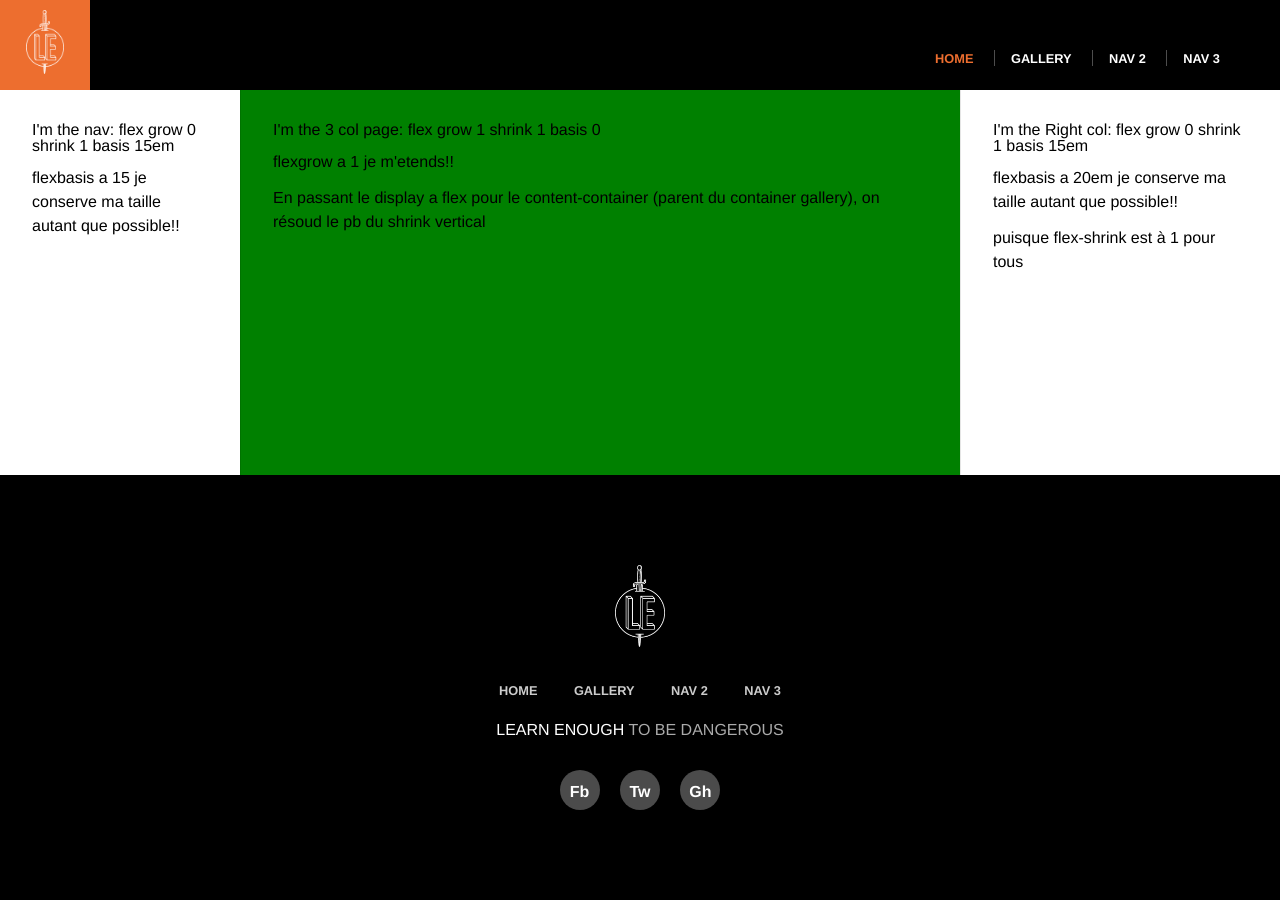
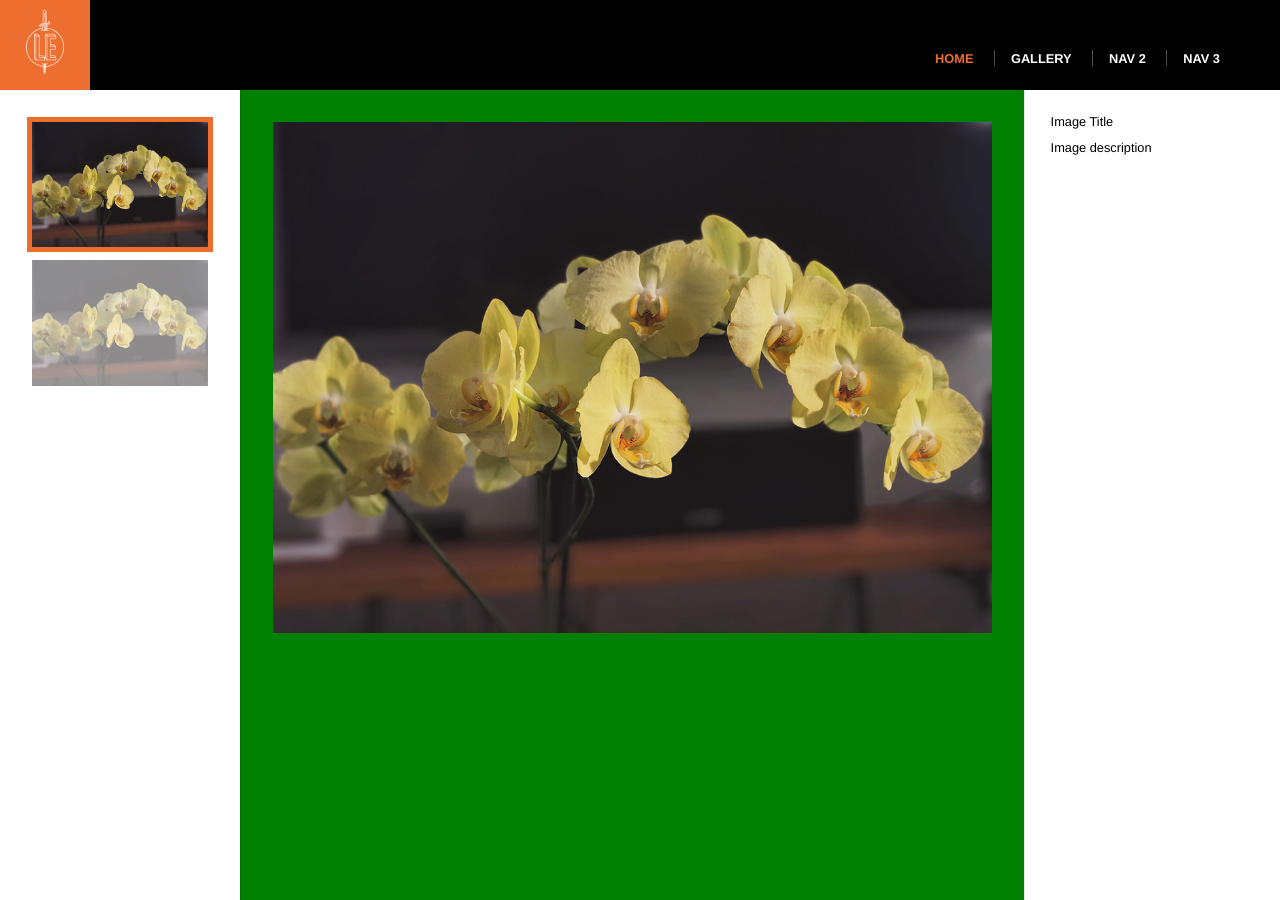
Before and after one commit to didierClin/LearnEnought-CSS, a Jekyll site: the page built from gallery/index.html, in a window 1280 px wide and 900 px high. Built offline with Jekyll 4.4.1, drawn with Linux system fonts in a browser that asks for light colours.

Commit message:
Add content for gallery - add a div in index to nest? home content

```diff
--- a/css/main.css
+++ b/css/main.css
@@ -313,3 +313,41 @@ h2 ~ p {
   flex: 0 0  45em;
   padding: 0 3vw;
 }
+
+/* GALLERY STYLES */
+.gallery {}
+.gallery-thumbs {
+  height: 90vh;
+  overflow: scroll;
+}
+.gallery-thumbs > div {
+  cursor: pointer;
+}
+.gallery-thumbs img {
+  box-sizing: border-box;
+  box-shadow: 0 0 0 5px transparent;
+  display: inline-block;
+  margin: 0 0 10px 0;
+  opacity: 0.5;
+  transition: all 0.5s ease-in-out;
+  width: 100%;
+}
+.gallery-thumbs .current img {
+  box-shadow: 0 0 0 5px #ed6e2f;
+  opacity: 1;
+}
+.gallery-thumbs img:hover {
+  opacity: 1;
+}
+.gallery-photo {
+  position: relative;
+}
+.gallery-photo img {
+  width: 100%;
+}
+.gallery-info {
+  font-size: 0.8em;
+}
+
+.gallery-info h3 {
+}
--- a/gallery/index.html
+++ b/gallery/index.html
@@ -3,21 +3,32 @@ layout: default
 ---
 
 <div class="gallery col-three">
-  <div class="col col-nav">
-    I'm the nav:
+  <div class="col col-nav gallery-thumbs" id="gallery-thumbs">
+    <div class="current">
+      <img src="/images/small/slide1.jpg" alt="Image Title 1">
+    </div>
+    <div class="">
+      <img src="/images/small/slide1.jpg" alt="Image Title 1">
+    </div>
+    <!-- I'm the nav:
     flex grow 0 shrink 1 basis 15em
-    <p>flexbasis a 15 je conserve ma taille autant que possible!!</p>
+    <p>flexbasis a 15 je conserve ma taille autant que possible!!</p> -->
   </div>
   <div class="col col-content">
-    I'm the 3 col page:
+    <div class="gallery-photo" id="gallery-photo">
+      <img src="/images/large/slide1.jpg" alt="Image Title 1">
+    </div>
+    <!-- I'm the 3 col page:
     flex grow 1 shrink 1 basis 0
     <p>flexgrow a 1 je m'etends!!</p>
-    <p>En passant le display a flex pour le content-container (parent du container gallery), on résoud le pb du shrink vertical</p>
+    <p>En passant le display a flex pour le content-container (parent du container gallery), on résoud le pb du shrink vertical</p> -->
   </div>
-  <div class="col col-aside">
-    I'm the Right col:
+  <div class="col col-aside gallery-info" id="gallery-info">
+    <h3>Image Title </h3>
+    <p>Image description</p>
+    <!-- I'm the Right col:
     flex grow 0 shrink 1 basis 15em
     <p>flexbasis a 20em je conserve ma taille autant que possible!!</p>
-    <p>puisque flex-shrink est à 1 pour tous</p>
+    <p>puisque flex-shrink est à 1 pour tous</p> -->
   </div>
 </div>
--- a/index.html
+++ b/index.html
@@ -2,6 +2,7 @@
 layout: default
 ---
 
+<div class="home">
   <div class="full-hero hero-home">
     <div class="hero-content">
       <h1>CODE DANGEROUSLY</h1>
@@ -102,3 +103,4 @@ layout: default
       </div>
     </div>
   </div>
+</div>
```
Also changed, not shown: images/large/slide1.jpg (added), images/small/slide1.jpg (added). Lines whose indentation alone changed are shown as unchanged.
